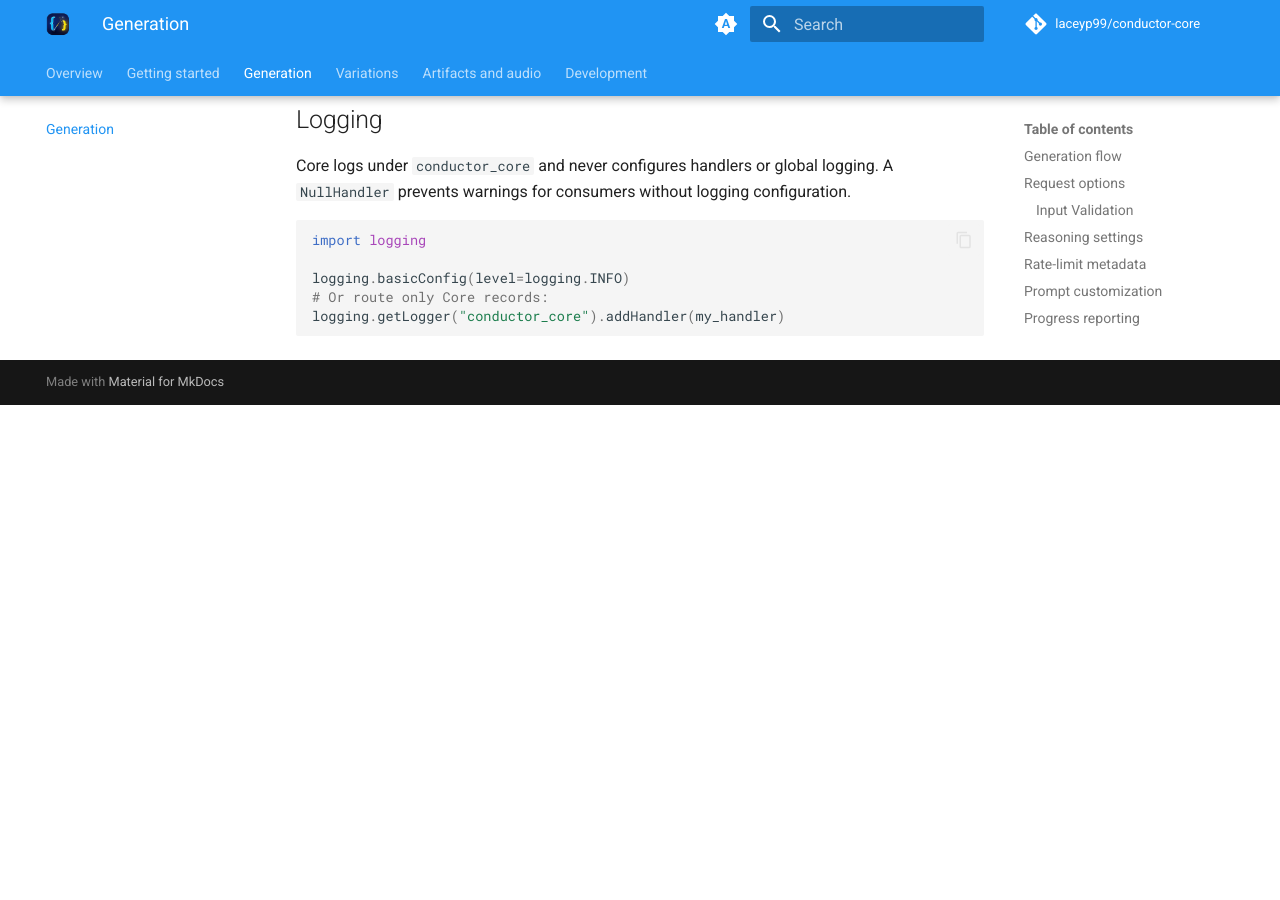
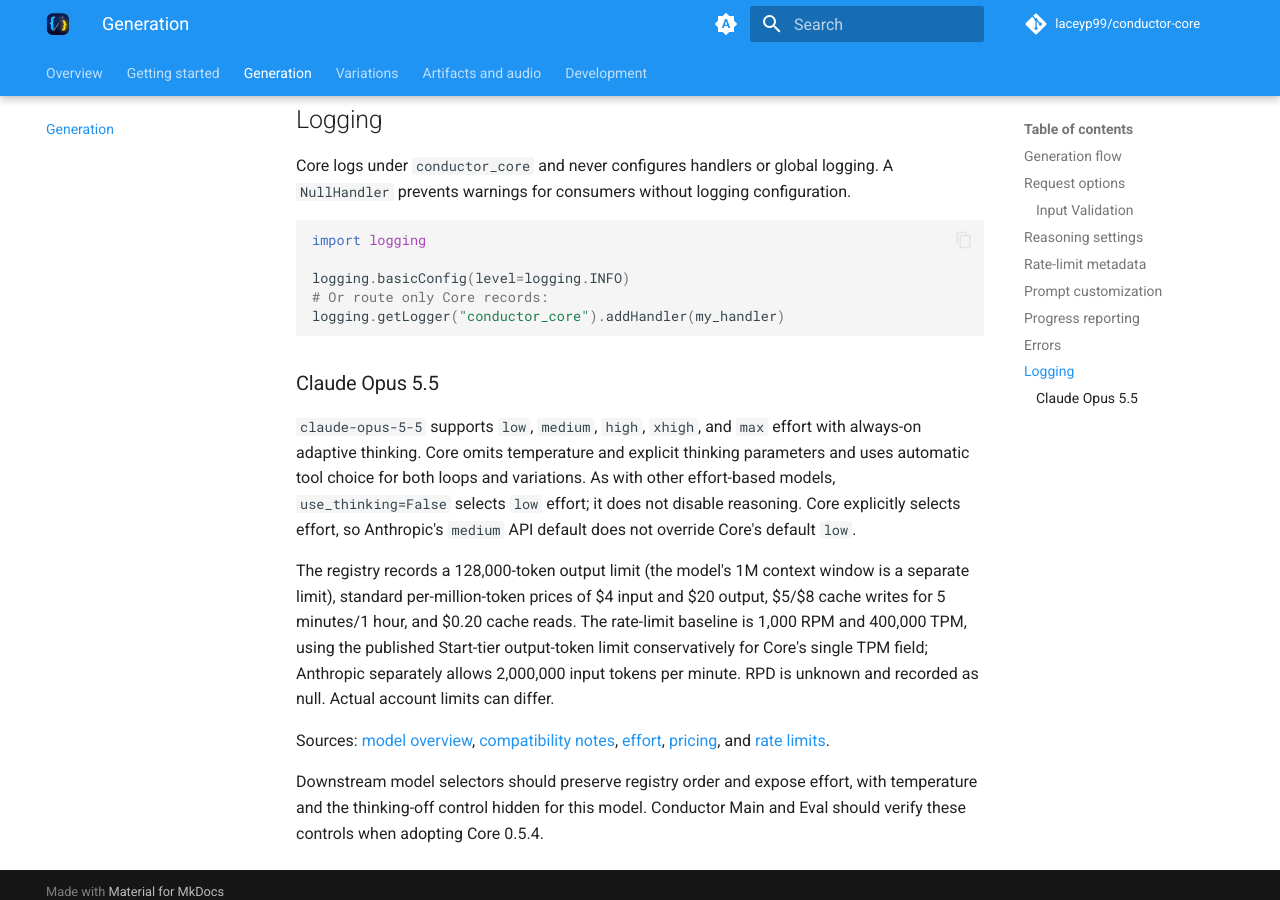
Before and after one commit to laceyp99/conductor-core, an MkDocs documentation site: the page built from docs/generation.md, in a window 1280 px wide and 900 px high, scrolled down 2488 px. Built offline with MkDocs 1.6.1 and Material for MkDocs 9.7.7, drawn with Linux system fonts in a browser that asks for light colours; comment, search, counter and statistics services are not loaded; before the commit the page ends 2893 px from its top, so only the background shows below that.

Commit message:
feat(models): add Claude Opus 5.5 support for v0.5.4

````diff
--- a/docs/generation.md
+++ b/docs/generation.md
@@ -115,3 +115,30 @@
 # Or route only Core records:
 logging.getLogger("conductor_core").addHandler(my_handler)
 ```
+
+### Claude Opus 5.5
+
+`claude-opus-5-5` supports `low`, `medium`, `high`, `xhigh`, and `max` effort
+with always-on adaptive thinking. Core omits temperature and explicit thinking
+parameters and uses automatic tool choice for both loops and variations.
+As with other effort-based models, `use_thinking=False` selects `low` effort;
+it does not disable reasoning. Core explicitly selects effort, so Anthropic's
+`medium` API default does not override Core's default `low`.
+
+The registry records a 128,000-token output limit (the model's 1M context window
+is a separate limit), standard per-million-token prices of $4 input and $20
+output, $5/$8 cache writes for 5 minutes/1 hour, and $0.20 cache reads.
+The rate-limit baseline is 1,000 RPM and 400,000 TPM, using the published
+Start-tier output-token limit conservatively for Core's single TPM field;
+Anthropic separately allows 2,000,000 input tokens per minute. RPD is unknown
+and recorded as null. Actual account limits can differ.
+
+Sources: [model overview](https://platform.claude.com/docs/en/models/opus-5-5/overview),
+[compatibility notes](https://platform.claude.com/docs/en/models/opus-5-5/whats-new-opus-5-5),
+[effort](https://platform.claude.com/docs/en/build-with-claude/effort),
+[pricing](https://platform.claude.com/docs/en/about-claude/pricing), and
+[rate limits](https://platform.claude.com/docs/en/api/rate-limits).
+
+Downstream model selectors should preserve registry order and expose effort,
+with temperature and the thinking-off control hidden for this model. Conductor
+Main and Eval should verify these controls when adopting Core 0.5.4.
--- a/pyproject.toml
+++ b/pyproject.toml
@@ -4,7 +4,7 @@
 
 [project]
 name = "conductor-core"
-version = "0.5.3"
+version = "0.5.4"
 description = "Reusable prompt-to-MIDI loop generation engine for Conductor"
 readme = "README.md"
 requires-python = ">=3.10"
````
Also changed, not shown: CHANGELOG.md (+4 -0 lines), 5 other files.
